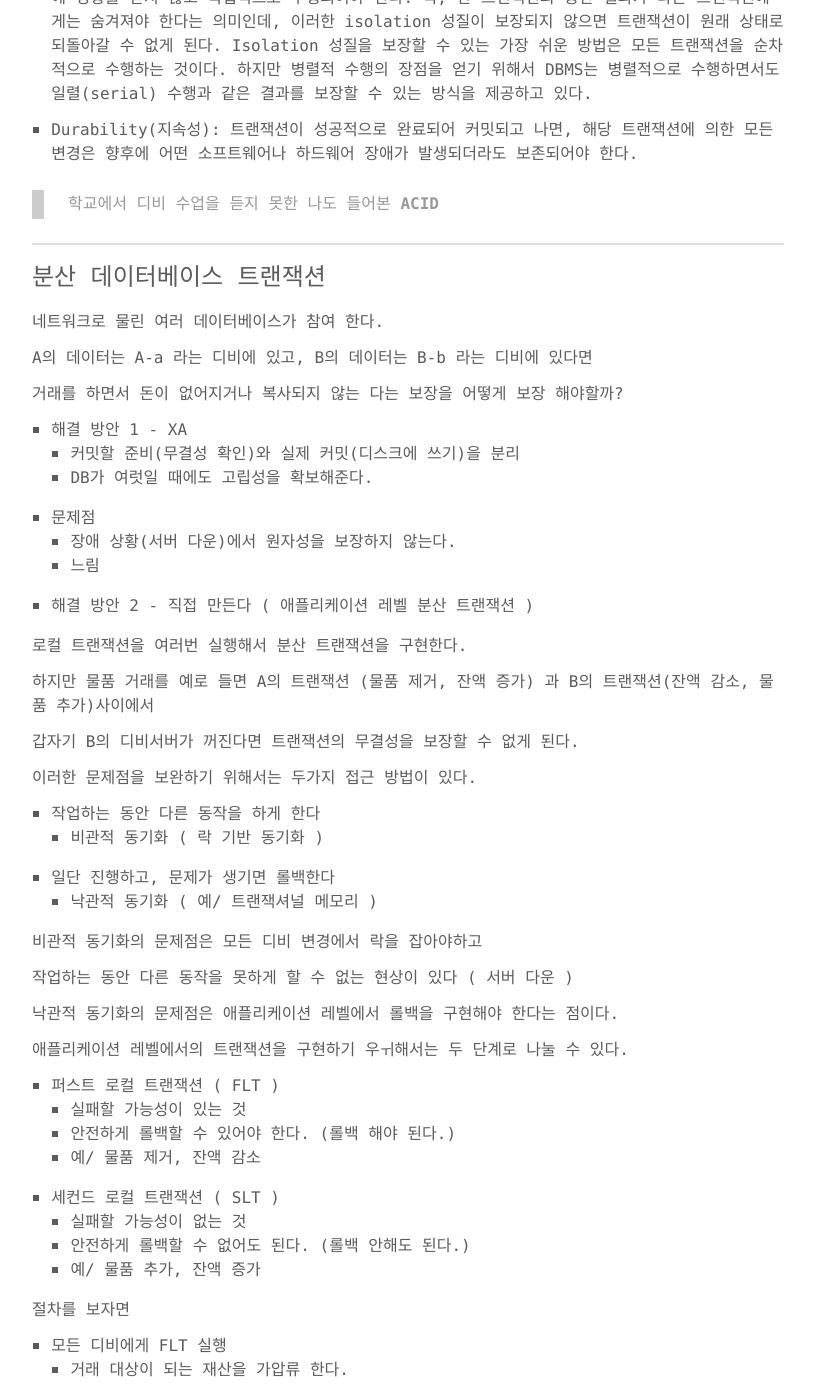
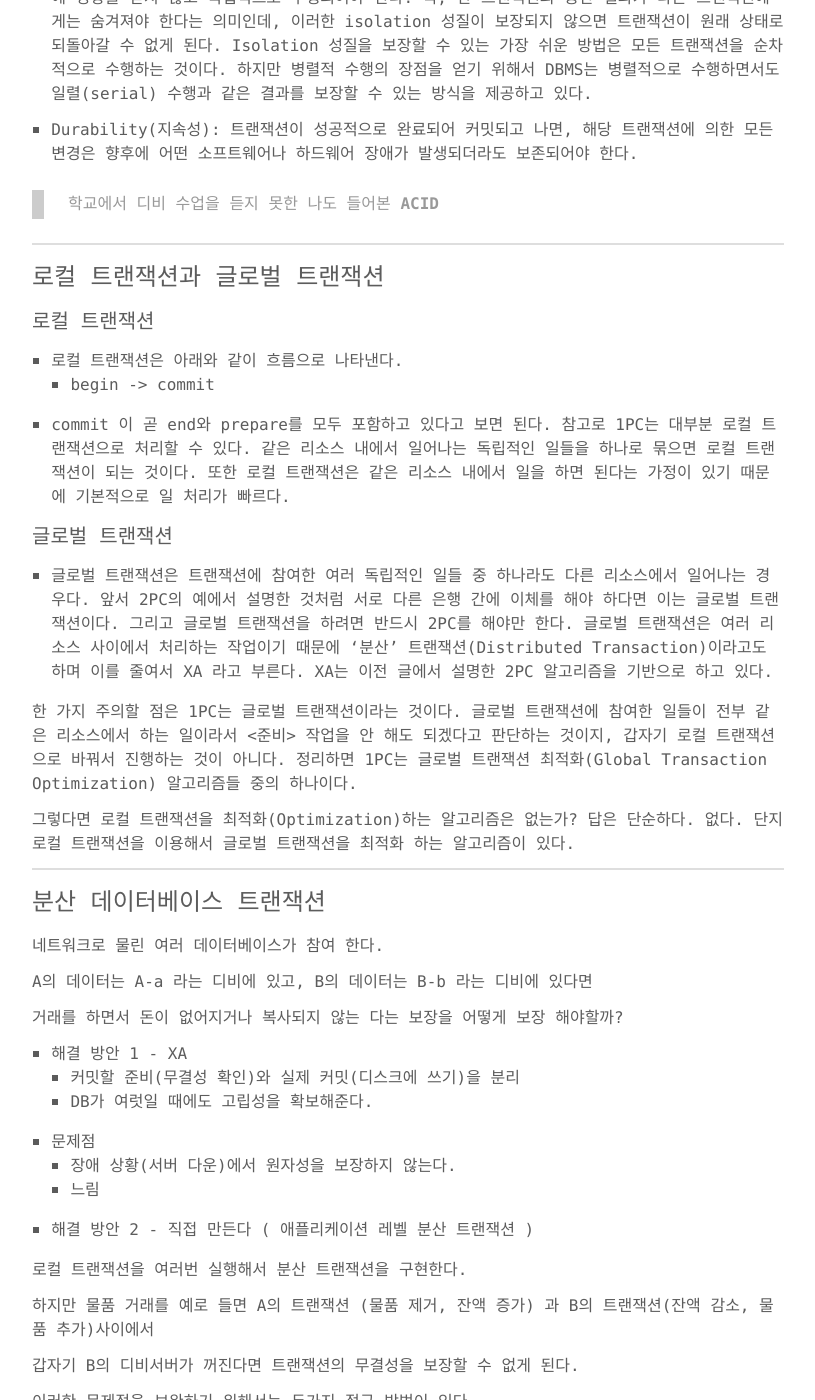
Before and after one commit to ManHyuk/ManHyuk.github.io, a Jekyll site: the page built from _posts/2018-05-20-transaction.md, in a window 1280 px wide and 1400 px high, scrolled down 1014 px. Shown: the whole window, without its empty margins (232-1047 px from the left). Built offline with Jekyll 4.4.1, drawn with Linux system fonts in a browser that asks for light colours; some of the changed text lies outside the part shown.

Commit message:
add transaction.md local vs global

```diff
--- a/_posts/2018-05-20-transaction.md
+++ b/_posts/2018-05-20-transaction.md
@@ -41,6 +41,33 @@ SELECT, INSERT, DELETE, UPDATE
 - Durability(지속성): 트랜잭션이 성공적으로 완료되어 커밋되고 나면, 해당 트랜잭션에 의한 모든 변경은 향후에 어떤 소프트웨어나 하드웨어 장애가 발생되더라도 보존되어야 한다.
 
 > 학교에서 디비 수업을 듣지 못한 나도 들어본 **ACID**
+
+---
+
+### 로컬 트랜잭션과 글로벌 트랜잭션
+
+#### 로컬 트랜잭션
+- 로컬 트랜잭션은 아래와 같이 흐름으로 나타낸다.
+  - begin -> commit
+
+- commit 이 곧 end와 prepare를 모두 포함하고 있다고 보면 된다. 참고로 1PC는 대부분 로컬 트랜잭션으로 처리할 수 있다. 같은 리소스 내에서 일어나는 독립적인 일들을 하나로 묶으면 로컬 트랜잭션이 되는 것이다. 또한 로컬 트랜잭션은 같은 리소스 내에서 일을 하면 된다는 가정이 있기 때문에 기본적으로 일 처리가 빠르다.
+
+#### 글로벌 트랜잭션
+
+- 글로벌 트랜잭션은 트랜잭션에 참여한 여러 독립적인 일들 중 하나라도 다른 리소스에서 일어나는 경우다. 앞서 2PC의 예에서 설명한 것처럼 서로 다른 은행 간에 이체를 해야 하다면 이는 글로벌 트랜잭션이다. 그리고 글로벌 트랜잭션을 하려면 반드시 2PC를 해야만 한다. 글로벌 트랜잭션은 여러 리소스 사이에서 처리하는 작업이기 때문에 '분산' 트랜잭션(Distributed Transaction)이라고도 하며 이를 줄여서 XA 라고 부른다. XA는 이전 글에서 설명한 2PC 알고리즘을 기반으로 하고 있다.
+
+
+
+
+
+
+한 가지 주의할 점은 1PC는 글로벌 트랜잭션이라는 것이다. 글로벌 트랜잭션에 참여한 일들이 전부 같은 리소스에서 하는 일이라서 <준비> 작업을 안 해도 되겠다고 판단하는 것이지, 갑자기 로컬 트랜잭션으로 바꿔서 진행하는 것이 아니다. 정리하면 1PC는 글로벌 트랜잭션 최적화(Global Transaction Optimization) 알고리즘들 중의 하나이다.
+
+
+그렇다면 로컬 트랜잭션을 최적화(Optimization)하는 알고리즘은 없는가? 답은 단순하다. 없다. 단지 로컬 트랜잭션을 이용해서 글로벌 트랜잭션을 최적화 하는 알고리즘이 있다.
+
+
+
 
 ---
 ### 분산 데이터베이스 트랜잭션
@@ -185,7 +212,9 @@ TCC가 2PC를 REST로 옮긴 것 같아 2PC 먼저 정리 한다.
   >
   > 예를 들어 MySQL, 몽고디비 같이 따로 구성되어있는 네트워크에 대한 트랜잭션을 처리할때를 말한다.
   >
-  > 반대되는 개념으로는 로컬 트랜잭션이 있으며 단일 자원(DB)에 대한 1단계 커밋과 롤백으로 트랜잭션을 수행한다.
+  > ~~반대되는 개념으로는 로컬 트랜잭션이 있으며 단일 자원(DB)에 대한 1단계 커밋과 롤백으로 트랜잭션을 수행한다.~~
+  >
+  >
 
 트랜잭션은 하나의 RM 만을 포함하고 있다. 이 경우 RM은 보통 트랜잭션을 커밋하고 롤백하기 위한 대부분의 작업을 수행한다. (거의 모든 트랜잭션성 RM이 자체적인 트랜잭션 관리자를 내장하고 있는데, 이는 지역 트랜잭션, 즉 그 RM만이 참여한 트랜잭션을 처리할 수 있다.)
 
@@ -231,8 +260,20 @@ TCC가 2PC를 REST로 옮긴 것 같아 2PC 먼저 정리 한다.
 
 
 
+
+
+
 ---
 
+공부를 하며 느낀점
+
+분산 트랜잭션, 로컬 트랜잭션, 글로벌 트랜잭션, 1PC, 2PC, XA
+
+다 처음 듣고 배우는거라 아직도 개념이 잘 정리되지 않는다.
+
+반복해서 정리해야겠다.
+
+---
 >### 참고
 > http://mommoo.tistory.com/62 [개발자로 홀로 서기]
 >
@@ -241,3 +282,5 @@ TCC가 2PC를 REST로 옮긴 것 같아 2PC 먼저 정리 한다.
 > https://www.slideshare.net/devcatpublications/ndc2015-74962390 [이승재, 마비노기 듀얼: 분산 데이터베이스 트랜잭션 설계와 구현, NDC2015]
 >
 > http://blog.daum.net/ipajama/37 [2단계 커밋]
+>
+> http://swdev.tistory.com/4 [소프트웨어 개발 이야기]
```
